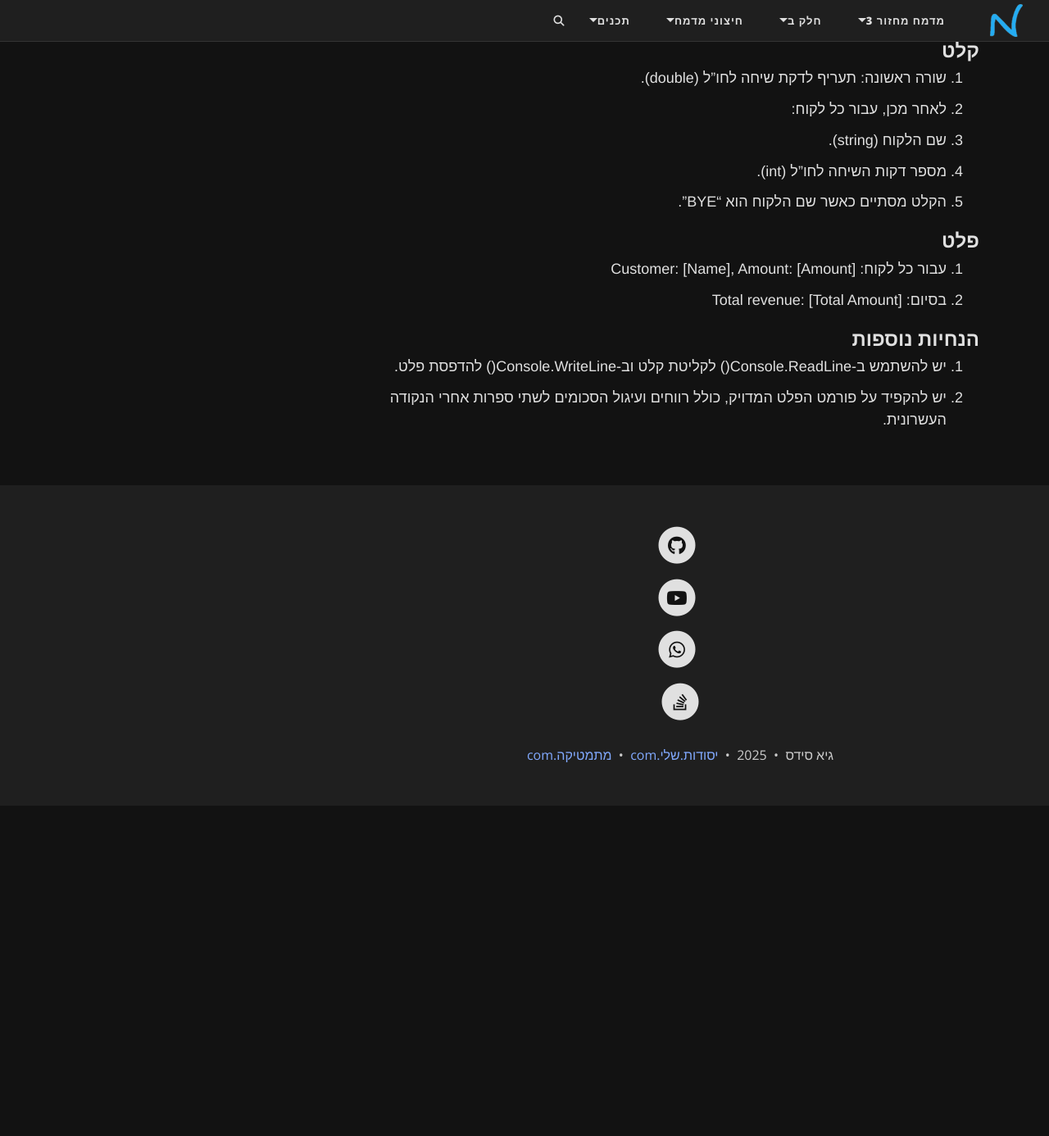
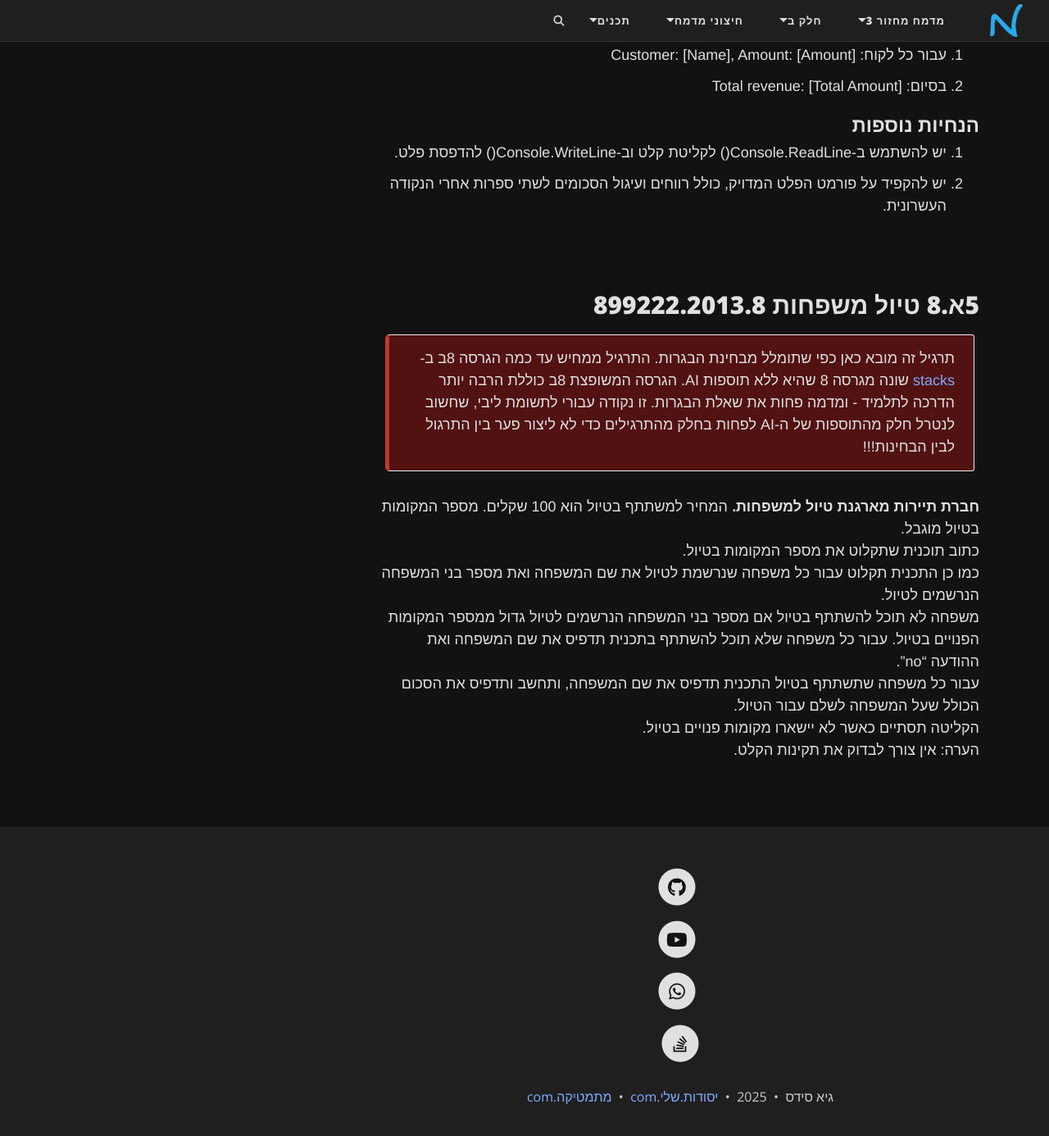
Before and after one commit to 3strategy/BeautifulYesodot, a Jekyll site: the page built from cst/yesodot/ex5a.md, in a window 1280 px wide and 1400 px high, scrolled down 7681 px. Shown: the top 1386 px of the window at 82% size. Built offline with Jekyll 4.4.1, drawn with Linux system fonts in a browser that asks for light colours; comment, search, counter and statistics services are not loaded; before the commit the page ends 8664 px from its top, so only the background shows below that; some of the changed text lies outside the part shown.

Commit message:
קישור לתרגול 5a ולכיתה בסטאקס

```diff
--- a/_config.yml
+++ b/_config.yml
@@ -37,6 +37,7 @@
     - פרק 4 for: "/cs/Chapter4/"
     - תרגול 4.1: "/cs/Chapter4Ex4.1/"
     - פרק 5 while: "/cs/Chapter5/"
+    - תרגול 5a: "/cst/yesodot/ex5a"
     - פרק 4b עוד על for: "/cs/Chapter4b/"
     - פרק 6 לולאות מקוננות: "/cs2/Chapter6/"
 
--- a/cst/yesodot/ex5a.md
+++ b/cst/yesodot/ex5a.md
@@ -6,8 +6,11 @@
 lang: he
 ---
 
+התרגילים המובאים כאן מיועדים לתרגול באתר אונלין הבודק עבורכם את התרגילים. כדי להצטרף עליכם להיכנס **כתלמידים** באמצעות ה-gmail לאתר [stacks](https://stacks.co.il). חשוב לא לסמן עצמכם כמורים!!!. לאחר הכניסה תתבקשו להזין משפט כדי להצטרף לכיתה. המשפט הוא **נחש שכח מזל פיל הלך ספר**
+
+
 ## 5א.1 חישוב חשבון במסעדה
-[link](https://stacks.co.il/console/classroom/YGUbk7x6V7/assignment/YGUbk7x6V7-csharp-hISWRWsPcOEN/csharp-HkGc3kNDfaICO14)
+<!-- [link](https://stacks.co.il/console/classroom/YGUbk7x6V7/assignment/YGUbk7x6V7-csharp-hISWRWsPcOEN/csharp-HkGc3kNDfaICO14) -->
 
 עליכם לכתוב תוכנית שתנהל את חשבונות הלקוחות במסעדה. מחיר מנה בודדת הוא 9 שקלים.
 
@@ -222,3 +225,18 @@
 
 1. יש להשתמש ב-Console.ReadLine() לקליטת קלט וב-Console.WriteLine() להדפסת פלט.
 2. יש להקפיד על פורמט הפלט המדויק, כולל רווחים ועיגול הסכומים לשתי ספרות אחרי הנקודה העשרונית.
+
+
+## 5א.8 טיול משפחות  899222.2013.8
+
+{: .box-error}
+תרגיל זה מובא כאן כפי שתומלל מבחינת הבגרות. התרגיל ממחיש עד כמה הגרסה 8ב ב- [stacks](https://stacks.co.il) שונה מגרסה 8 שהיא ללא תוספות AI. הגרסה המשופצת 8ב כוללת הרבה יותר הדרכה לתלמיד - ומדמה פחות את שאלת הבגרות. זו נקודה עבורי לתשומת ליבי, שחשוב לנטרל חלק מהתוספות של ה-AI לפחות בחלק מהתרגילים כדי לא ליצור פער בין התרגול לבין הבחינות!!!
+
+**חברת תיירות מארגנת טיול למשפחות.**
+המחיר למשתתף בטיול הוא 100 שקלים. מספר המקומות בטיול מוגבל.
+כתוב תוכנית שתקלוט את מספר המקומות בטיול.
+כמו כן התכנית תקלוט עבור כל משפחה שנרשמת לטיול את שם המשפחה ואת מספר בני המשפחה הנרשמים לטיול.
+משפחה לא תוכל להשתתף בטיול אם מספר בני המשפחה הנרשמים לטיול גדול ממספר המקומות הפנויים בטיול. עבור כל משפחה שלא תוכל להשתתף בתכנית תדפיס את שם המשפחה ואת ההודעה "no".
+עבור כל משפחה שתשתתף בטיול התכנית תדפיס את שם המשפחה, ותחשב ותדפיס את הסכום הכולל שעל המשפחה לשלם עבור הטיול.
+הקליטה תסתיים כאשר לא יישארו מקומות פנויים בטיול.
+הערה: אין צורך לבדוק את תקינות הקלט.
```
Also changed, not shown: other parts of cst/yesodot/ex5a.md (+6 -6 lines), cs/Chapter5.md (+3 -0 lines).
